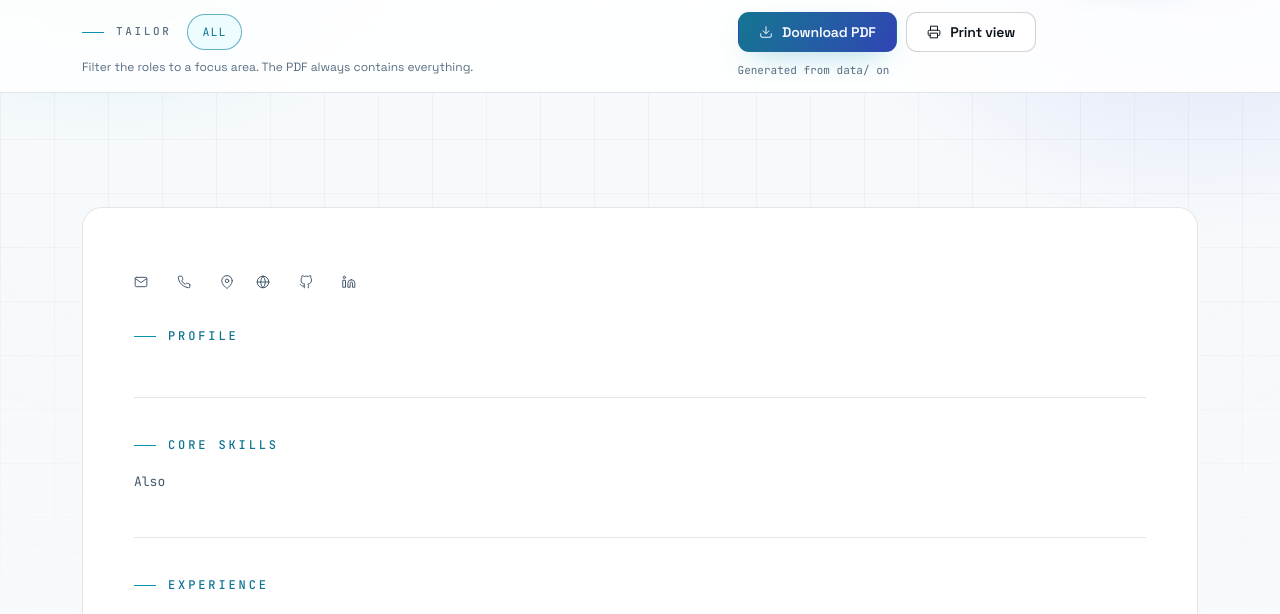
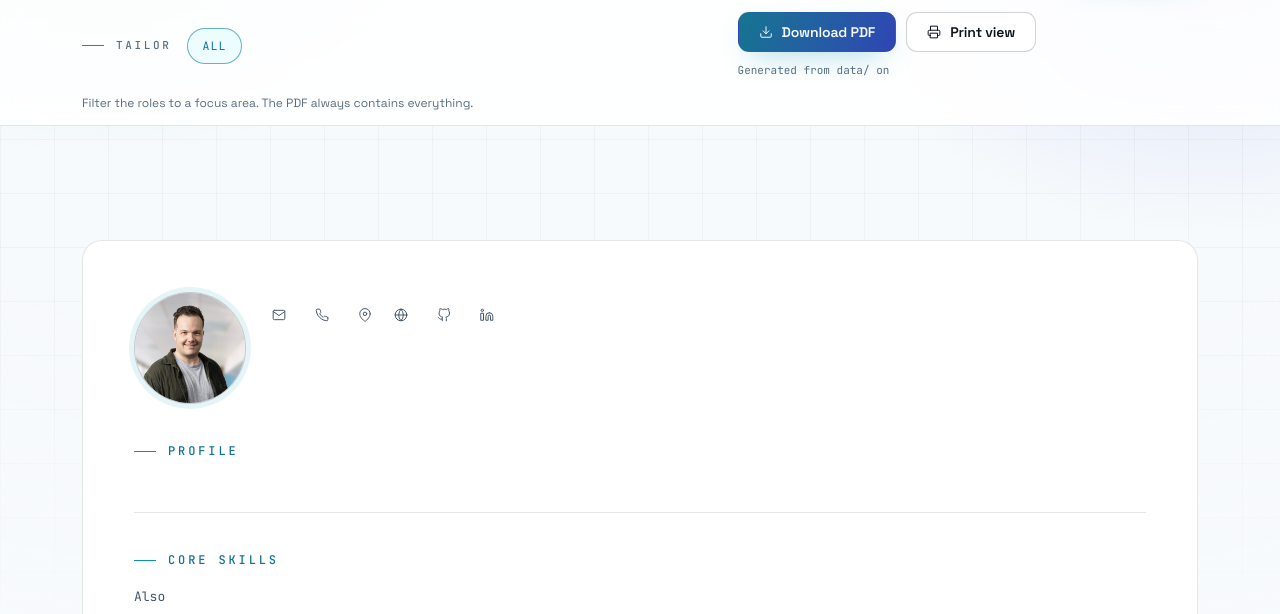
Before and after one commit to CalebSargeant/website, a Python web app: template templates/cv.html in a window 1280 px wide. Shown: the part 77-691 px from the top of the page. Run offline with Jinja, Linux system fonts and the light colour scheme; the template is opened without the code that fills it, so the values that code supplies are empty.

Commit message:
fix: nothing tracks the pointer, and use the real profile photo
The site shipped three pointer-following effects inherited from magmamoose's
earlier site.js: the cursor spotlight, magnetic buttons, and a hero canvas that
leaned its nodes toward the cursor. The spotlight had already been removed from
magmamoose three times and written up there as an ADR, so this takes the general
rule rather than the specific one: nothing on this site follows the pointer.
Hover is the only thing that lights an element. Recorded in
.claude/decisions/2026-09-05-no-pointer-tracking.md so it does not come back.

Removed with them: FINE_POINTER (its only two readers), the --mx/--my term in
the .btn transform, hero-net's pointermove listener, POINTER_R, the per-node
glow field and the rect it cached only to avoid a layout read in that handler.

The portrait is now the current headshot from the Google Sites version rather
than the one extracted from the old CV PDF, EXIF stripped, and it appears on the
site as well as in the PDF: the CV page header, where it mirrors the print
sheet, and the hero.

Also fixes the CV toolbar, which stood 145px tall while sticky because the
filter note's max-content width sized the row and pushed the actions onto a
second line. The note is now a sibling on its own row: 101px.

```diff
--- a/assets/hero-net.js
+++ b/assets/hero-net.js
@@ -6,6 +6,9 @@
  * to its parent with DPR scaling, nodes in --sig, packets in --sig-2, edges
  * near 10% alpha, at most 34 nodes, stops on visibilitychange, and under
  * prefers-reduced-motion paints one static frame and never starts the loop.
+ *
+ * Nothing here tracks the pointer. See .claude/decisions/ - the graph drifts on
+ * its own timing and is not a thing you can push around.
  */
 (function () {
   'use strict';
@@ -15,7 +18,7 @@
   // Tuning. Distances in CSS pixels, speeds per second unless the name says ms.
   var NODE_MIN = 28, NODE_MAX = 34, AREA_PER_NODE = 22000;
   var HUB_SHARE = 0.14, EDGES_PER_NODE = 1.8, DEG_MAX = 4, DEG_MAX_HUB = 6;
-  var LEASH = 26, SPEED_MIN = 2, SPEED_MAX = 5, POINTER_R = 160;
+  var LEASH = 26, SPEED_MIN = 2, SPEED_MAX = 5;
   var PACKET_MIN_MS = 700, PACKET_MAX_MS = 1400, DEATH_CHANCE = 0.08;
   var PULSE_MS = 600, PULSE_R = 16, EDGE_ALPHA = 0.10;
   var TRAIL_TAU_MS = 130;   // packet trail decay, see settled()
@@ -33,11 +36,9 @@
     var W = 0, H = 0;
     var nodes = [], edgeA = [], edgeB = [], adj = [], packets = [];
     var built = false, running = false, raf = 0, last = 0;
-    var visible = !document.hidden, onScreen = true, rect = null;
-    var pointer = { x: 0, y: 0, active: false };
+    var visible = !document.hidden, onScreen = true;
     var col = { sig: 'rgb(56,225,255)', sig2: 'rgb(76,111,255)' };
     var motionQ = window.matchMedia ? window.matchMedia('(prefers-reduced-motion: reduce)') : null;
-    var fineQ = window.matchMedia ? window.matchMedia('(pointer: fine)') : null;
     var reduced = !!(motionQ && motionQ.matches);
 
     // Tokens are authored as hex in site.css. Anything else (a future rgb()
@@ -78,7 +79,6 @@
           n.x *= sx; n.hx *= sx; n.y *= sy; n.hy *= sy;
         }
       }
-      rect = canvas.getBoundingClientRect();
       return true;
     }
 
@@ -127,7 +127,7 @@
           x: pts[i * 2], y: pts[i * 2 + 1],
           hx: pts[i * 2], hy: pts[i * 2 + 1],   // home slot, the leash anchor
           vx: Math.cos(ang) * sp, vy: Math.sin(ang) * sp,
-          r: 1.7, hub: false, deg: 0, glow: 0, pulse: 0
+          r: 1.7, hub: false, deg: 0, pulse: 0
         });
       }
 
@@ -215,26 +215,15 @@
         if (n.y < 4) { n.y = 4; n.vy = -n.vy; } else if (n.y > H - 4) { n.y = H - 4; n.vy = -n.vy; }
 
         // Leash: a soft pull back to the poisson slot once a node strays. Without
-        // it the pointer slowly herds everything into a clump it never leaves.
+        // it the drift compounds and the graph slowly collapses into a clump.
         var dx = n.x - n.hx, dy = n.y - n.hy, d = Math.sqrt(dx * dx + dy * dy);
         if (d > LEASH) {
           var over = (d - LEASH) / LEASH;
           n.vx -= (dx / d) * over * 7 * dt; n.vy -= (dy / d) * over * 7 * dt;
         }
 
-        // Pointer: a lean toward the cursor and a brightness lift. A hint that
-        // the graph noticed you, not a physics toy.
-        var glow = 0;
-        if (pointer.active) {
-          var px = pointer.x - n.x, py = pointer.y - n.y, pd = Math.sqrt(px * px + py * py);
-          if (pd < POINTER_R && pd > 0.5) {
-            glow = 1 - pd / POINTER_R;
-            n.vx += (px / pd) * glow * 9 * dt; n.vy += (py / pd) * glow * 9 * dt;
-          }
-        }
-        n.glow += (glow - n.glow) * Math.min(1, dt * 6);
-
-        // Speed ceiling, or the pointer would inject energy indefinitely.
+        // Speed ceiling. The leash can only ever add energy, so without this a
+        // node that keeps overshooting its slot accelerates indefinitely.
         var sp = Math.sqrt(n.vx * n.vx + n.vy * n.vy), cap = SPEED_MAX * 1.6;
         if (sp > cap) { n.vx *= cap / sp; n.vy *= cap / sp; }
 
@@ -270,13 +259,8 @@
       ctx.strokeStyle = col.sig;
       ctx.lineWidth = 1;
       for (var i = 0; i < edgeA.length; i++) {
-        var a = nodes[edgeA[i]], b = nodes[edgeB[i]], alpha = EDGE_ALPHA;
-        if (pointer.active) {
-          var mx = (a.x + b.x) * 0.5 - pointer.x, my = (a.y + b.y) * 0.5 - pointer.y;
-          var md = Math.sqrt(mx * mx + my * my);
-          if (md < POINTER_R) alpha += (1 - md / POINTER_R) * 0.09;
-        }
-        ctx.globalAlpha = settled(alpha, fade);
+        var a = nodes[edgeA[i]], b = nodes[edgeB[i]];
+        ctx.globalAlpha = settled(EDGE_ALPHA, fade);
         ctx.beginPath(); ctx.moveTo(a.x, a.y); ctx.lineTo(b.x, b.y); ctx.stroke();
       }
     }
@@ -288,10 +272,10 @@
         var n = nodes[i];
         var lit = animated && n.pulse > 0 ? (n.pulse / PULSE_MS) * 0.25 : 0;
         if (n.hub) {                            // soft halo, hubs only
-          ctx.globalAlpha = settled(0.09 + n.glow * 0.06, fade);
+          ctx.globalAlpha = settled(0.09, fade);
           ctx.beginPath(); ctx.arc(n.x, n.y, n.r * 3.2, 0, TAU); ctx.fill();
         }
-        ctx.globalAlpha = settled(Math.min(1, (n.hub ? 0.8 : 0.48) + n.glow * 0.3 + lit), fade);
+        ctx.globalAlpha = settled(Math.min(1, (n.hub ? 0.8 : 0.48) + lit), fade);
         ctx.beginPath(); ctx.arc(n.x, n.y, n.r, 0, TAU); ctx.fill();
 
         if (!animated || n.pulse <= 0) continue;
@@ -408,18 +392,6 @@
       new window.MutationObserver(readTheme).observe(root, { attributes: true, attributeFilter: ['data-theme'] });
     }
 
-    if (fineQ && fineQ.matches) {
-      window.addEventListener('pointermove', function (e) {
-        if (!rect) return;
-        var x = e.clientX - rect.left, y = e.clientY - rect.top;
-        pointer.active = x >= 0 && y >= 0 && x <= W && y <= H;
-        pointer.x = x; pointer.y = y;
-      }, { passive: true });
-      // Cached, so the pointermove handler never triggers a layout read.
-      window.addEventListener('scroll', function () { rect = canvas.getBoundingClientRect(); }, { passive: true });
-      window.addEventListener('blur', function () { pointer.active = false; });
-    }
-
     if (motionQ) {
       var onMotion = function () {
         reduced = motionQ.matches;
--- a/assets/site.css
+++ b/assets/site.css
@@ -681,7 +681,7 @@ body.menu-open .nav-toggle > span:nth-child(3) { transform: translateY(-6px) rot
   cursor: pointer;
   background: transparent;
   color: var(--fg);
-  transform: translate(var(--mx, 0px), calc(var(--my, 0px) + var(--btn-lift)));
+  transform: translateY(var(--btn-lift));
   transition: transform var(--dur) var(--ease),
               background var(--dur) var(--ease),
               border-color var(--dur) var(--ease),
@@ -691,10 +691,6 @@ body.menu-open .nav-toggle > span:nth-child(3) { transform: translateY(-6px) rot
 
 .btn:hover { --btn-lift: -2px; }
 .btn:active { --btn-lift: 0px; }
-
-/* site.js writes --mx / --my on the magnetic ones; the transform above already
-   reads them, so there is nothing extra to switch on here. */
-.btn[data-magnetic] { will-change: transform; }
 
 /* The label is --ink and the fill is pushed 20% towards --fg, which is the only
    formulation that clears 4.5:1 across the whole gradient in both themes: raw
@@ -1648,9 +1644,10 @@ dialog.cmdk:not([open]) { display: none; }
 }
 
 .cv-toolbar .kicker { margin-right: 4px; }
-/* Pushes .cv-actions to the right edge of the row. Aimed at the children of
-   the inner wrap, not of the bar: the bar's only child is that wrap. */
-.cv-toolbar-in > :last-child { margin-left: auto; }
+/* Pushes the actions to the right edge of the first row. Named explicitly
+   rather than :last-child, because the note now follows them in source order
+   and sits on its own row underneath. */
+.cv-toolbar-in > .cv-actions { margin-left: auto; }
 
 .cv-doc {
   background: var(--ink-2);
@@ -1726,15 +1723,18 @@ dialog.cmdk:not([open]) { display: none; }
   min-width: 0;
 }
 
+
 .cv-filter-btns {
   display: flex;
   flex-wrap: wrap;
   gap: 8px;
 }
 
-/* Explanatory, not instructional: it must not compete with the buttons. */
+/* Explanatory, not instructional: it must not compete with the buttons. Its own
+   row under both, so its length can never size the row above it. */
 .cv-filter-note {
-  flex-basis: 100%;
+  flex: 1 0 100%;
+  margin: 0;
   font-size: 12px;
   color: var(--fg-mute);
 }
@@ -1743,6 +1743,7 @@ dialog.cmdk:not([open]) { display: none; }
   display: flex;
   flex-wrap: wrap;
   align-items: center;
+  flex: 0 0 auto;
   gap: 10px;
   margin-left: auto;
 }
@@ -2107,30 +2108,54 @@ dialog.cmdk:not([open]) { display: none; }
   transform: rotate(45deg) translate(1px, 1px);
 }
 
-/* Negative z-index keeps it above the ambient ground and below every word on
-   the page, so it can never intercept a pointer or wash out text. */
-.cursor-glow {
-  position: fixed;
-  top: 0;
-  left: 0;
-  z-index: -1;
-  width: 420px;
-  height: 420px;
-  margin: -210px 0 0 -210px;
+/* ── Portraits ───────────────────────────────────────────────────────────── */
+
+/* One photo, two sizes, both circular. width/height are on the elements so the
+   space is reserved before the file lands: this is the largest image on either
+   page and a late reflow here would move the whole hero. */
+.hero-portrait,
+.cv-portrait {
   border-radius: 50%;
-  pointer-events: none;
-  background: radial-gradient(circle,
-    color-mix(in oklab, var(--sig) 16%, transparent) 0%, transparent 62%);
-  opacity: 0;
-  transition: opacity 500ms var(--ease);
-  will-change: transform;
-}
-
-.cursor-glow.on,
-.cursor-glow.is-visible { opacity: 1; }
-
-@media (pointer: coarse), (hover: none) {
-  .cursor-glow { display: none; }
+  object-fit: cover;
+  flex: none;
+  background: var(--ink-3);
+}
+
+.hero-intro {
+  display: flex;
+  align-items: center;
+  gap: 14px;
+  flex-wrap: wrap;
+}
+
+.hero-portrait {
+  width: 64px;
+  height: 64px;
+  /* A hairline plus the accent ring, so the photo reads as part of the system
+     rather than as a picture dropped onto it. */
+  border: 1px solid var(--line-2);
+  box-shadow: 0 0 0 4px color-mix(in oklab, var(--sig) 12%, transparent);
+}
+
+.cv-head {
+  display: flex;
+  align-items: flex-start;
+  gap: 26px;
+  flex-wrap: wrap;
+}
+
+.cv-head-text { flex: 1 1 320px; min-width: 0; }
+
+.cv-portrait {
+  width: 112px;
+  height: 112px;
+  border: 1px solid var(--line-2);
+  box-shadow: 0 0 0 5px color-mix(in oklab, var(--sig) 10%, transparent);
+}
+
+@media (max-width: 560px) {
+  .cv-portrait { width: 84px; height: 84px; }
+  .hero-portrait { width: 52px; height: 52px; }
 }
 
 
@@ -2285,7 +2310,7 @@ dialog.cmdk:not([open]) { display: none; }
   .skill { grid-template-columns: minmax(0, 1fr) 70px 38px; gap: 10px; }
 
   .cv-toolbar { top: 58px; }
-  .cv-toolbar-in > :last-child { margin-left: 0; }
+  .cv-toolbar-in > .cv-actions { margin-left: 0; }
 
   .foot-inner { flex-direction: column; align-items: flex-start; }
   .foot-links { margin-left: 0; }
@@ -2355,7 +2380,6 @@ dialog.cmdk:not([open]) { display: none; }
   }
 
   .timeline::after { display: none; }
-  .cursor-glow { display: none; }
   .btn-sig::after { display: none; }
 
   /* The caret would otherwise sit at whichever half of the blink it froze on. */
@@ -2382,7 +2406,6 @@ dialog.cmdk:not([open]) { display: none; }
   .cv-toolbar,
   .scroll-progress,
   .to-top,
-  .cursor-glow,
   .skip-link,
   .filter-row,
   .term,
--- a/assets/site.js
+++ b/assets/site.js
@@ -57,7 +57,6 @@
   function media(q) { return mq ? mq(q).matches : false; }
 
   var REDUCE = media('(prefers-reduced-motion: reduce)');
-  var FINE_POINTER = media('(hover: hover) and (pointer: fine)');
   var HAS_IO = 'IntersectionObserver' in window;
   var root = document.documentElement;
 
@@ -749,80 +748,7 @@
     else if (!e.shiftKey && document.activeElement === last) { e.preventDefault(); first.focus(); }
   }
 
-  /* ── 10. cursor glow ───────────────────────────────────────────────── */
-
-  function initCursorGlow() {
-    if (!FINE_POINTER || REDUCE) return;   // never on touch, never against a stated preference
-
-    var glow = document.createElement('div');
-    glow.className = 'cursor-glow';
-    glow.setAttribute('aria-hidden', 'true');
-    document.body.appendChild(glow);
-
-    var x = 0, y = 0, queued = false;
-    on(document, 'mousemove', function (e) {
-      x = e.clientX; y = e.clientY;
-      if (queued) return;
-      queued = true;
-      window.requestAnimationFrame(function () {
-        queued = false;
-        glow.style.transform = 'translate3d(' + x + 'px,' + y + 'px,0)';
-        glow.style.opacity = '1';
-      });
-    }, true);
-
-    on(document, 'mouseleave', function () { glow.style.opacity = '0'; }, true);
-  }
-
-  /* ── 11. magnetic buttons ──────────────────────────────────────────── */
-
-  function initMagnetic() {
-    if (!FINE_POINTER || REDUCE) return;
-
-    var els = [];
-    each($$('[data-magnetic]'), function (el) { els.push({ el: el, rect: null }); });
-    if (!els.length) return;
-
-    function measure() {
-      for (var i = 0; i < els.length; i++) els[i].rect = els[i].el.getBoundingClientRect();
-    }
-    measure();
-    onScroll(measure);
-    on(window, 'resize', measure, true);
-    // Fonts landing late move buttons out from under their cached rect.
-    if (document.fonts && document.fonts.ready) swallow(document.fonts.ready.then(measure));
-
-    var queued = false, mx = 0, my = 0;
-    on(document, 'mousemove', function (e) {
-      mx = e.clientX; my = e.clientY;
-      if (queued) return;
-      queued = true;
-      window.requestAnimationFrame(apply);
-    }, true);
-
-    function apply() {
-      queued = false;
-      for (var i = 0; i < els.length; i++) {
-        var item = els[i], r = item.rect;
-        if (!r || !r.width) continue;
-        var cx = r.left + r.width / 2;
-        var cy = r.top + r.height / 2;
-        var near = mx > r.left - 40 && mx < r.right + 40 && my > r.top - 40 && my < r.bottom + 40;
-        var dx = 0, dy = 0;
-        if (near) {
-          dx = clamp((mx - cx) / (r.width / 2 + 40), -1, 1) * 6;
-          dy = clamp((my - cy) / (r.height / 2 + 40), -1, 1) * 6;
-        }
-        // `translate` rather than `transform`, so a CSS hover lift or scale on
-        // the same element keeps working instead of being overwritten.
-        item.el.style.translate = dx.toFixed(2) + 'px ' + dy.toFixed(2) + 'px';
-        item.el.style.setProperty('--mx', dx.toFixed(2) + 'px');
-        item.el.style.setProperty('--my', dy.toFixed(2) + 'px');
-      }
-    }
-  }
-
-  /* ── 12. filters (skill matrix, CV focus) ──────────────────────────── */
+  /* ── 10. filters (skill matrix, CV focus) ──────────────────────────── */
 
   function initFilters() {
     var buttons = $$('[data-filter]');
@@ -895,8 +821,6 @@
     safe('spine', initSpine);
     safe('theme', initTheme);
     safe('cmdk', initCmdk);
-    safe('cursor glow', initCursorGlow);
-    safe('magnetic', initMagnetic);
     safe('filters', initFilters);
     safe('year', initYear);
     safe('copy', initCopy);
--- a/templates/404.html
+++ b/templates/404.html
@@ -16,7 +16,7 @@
       {% for item in nav %}
       <a class="btn btn-ghost" href="{{ item.path }}">{{ item.nav }}</a>
       {% endfor %}
-      <a class="btn btn-sig" data-magnetic href="{{ pdfs.cv }}" download>Download the CV</a>
+      <a class="btn btn-sig" href="{{ pdfs.cv }}" download>Download the CV</a>
     </div>
   </div>
 </section>
--- a/templates/contact.html
+++ b/templates/contact.html
@@ -78,7 +78,7 @@
         <p>{{ profile.location }}<br>{{ profile.nationality_note }}</p>
 
         <div class="cta-row">
-          <a class="btn btn-sig" data-magnetic href="{{ profile.links.booking }}"
+          <a class="btn btn-sig" href="{{ profile.links.booking }}"
              rel="noopener" target="_blank">Book a slot</a>
         </div>
       </article>
--- a/templates/cv.html
+++ b/templates/cv.html
@@ -87,14 +87,15 @@
         <button type="button" class="filter-btn" data-filter="{{ area }}" aria-pressed="false">{{ area | capitalize }}</button>
 {% endfor %}
       </div>
-      <p class="cv-filter-note">Filter the roles to a focus area. The PDF always contains everything.</p>
     </div>
 
     <div class="cv-actions">
-      <a class="btn btn-sig" href="{{ pdfs.cv }}" download data-magnetic>{{ icon("download") }} Download PDF</a>
+      <a class="btn btn-sig" href="{{ pdfs.cv }}" download>{{ icon("download") }} Download PDF</a>
       <a class="btn btn-ghost" href="/print/cv/">{{ icon("printer") }} Print view</a>
       <p class="mono cv-stamp">Generated from data/ on {{ build_date }}</p>
     </div>
+
+    <p class="cv-filter-note">Filter the roles to a focus area. The PDF always contains everything.</p>
 
   </div>
 </div>
@@ -105,6 +106,9 @@
 
       {# ── header ───────────────────────────────────────────────────────── #}
       <header class="cv-head reveal" style="--d:0">
+        <img class="cv-portrait" src="/assets/img/caleb.jpg" alt="Caleb Sargeant"
+             width="112" height="112" decoding="async">
+        <div class="cv-head-text">
         <h1 class="cv-name">{{ profile.name }}</h1>
         <p class="cv-headline">{{ profile.headline }}</p>
         <ul class="cv-contact mono">
@@ -116,6 +120,7 @@
           <li>{{ icon("linkedin") }} <a href="{{ profile.links.linkedin }}" rel="me">{{ short_url(profile.links.linkedin) }}</a></li>
         </ul>
         <p class="cv-status mono">{{ profile.nationality_note }}</p>
+        </div>
       </header>
 
       {# ── profile ──────────────────────────────────────────────────────── #}
```
Also changed, not shown: docs/design-system.md (+9 -5 lines), templates/home.html (+9 -5 lines), .claude/decisions/2026-09-05-no-pointer-tracking.md (added), assets/img/caleb-320.jpg, assets/img/caleb.jpg.
